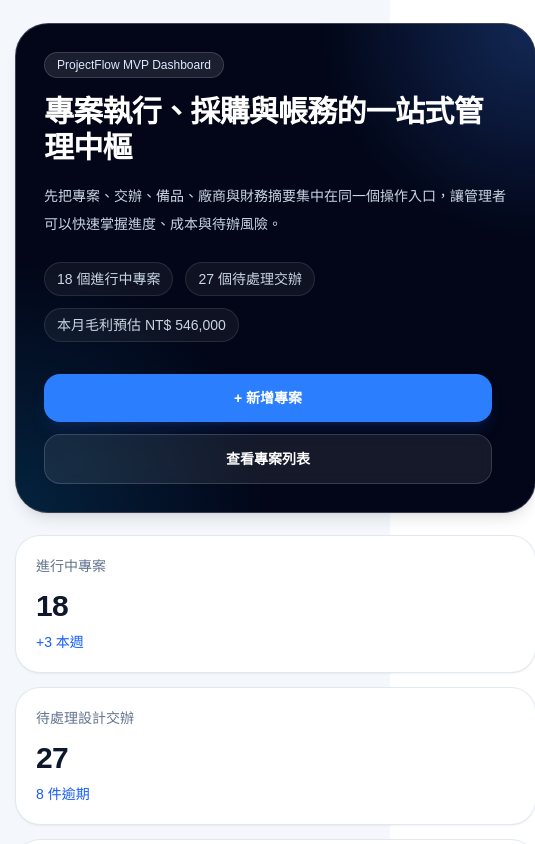
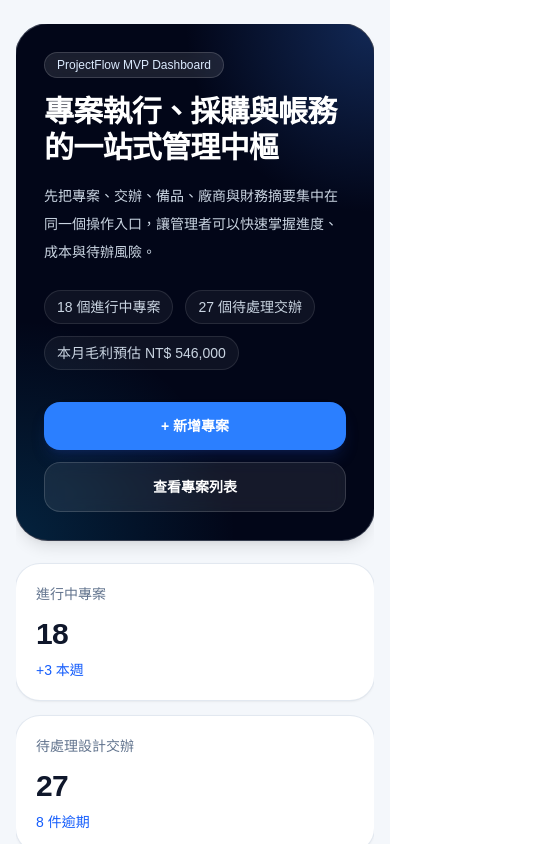
Before and after one commit to willy841/projectflow, a Next.js app in the folder project-mgmt/: page / in a window 390 px wide. Shown: the top 844 px of the page, 535 px wide, since content can reach past the window. Built offline with nearby package versions, Linux system fonts and the light colour scheme.

Commit message:
fix: keep project detail content from blocking sidebar

```diff
--- a/project-mgmt/src/components/app-shell.tsx
+++ b/project-mgmt/src/components/app-shell.tsx
@@ -24,8 +24,8 @@ export function AppShell({
 }) {
   return (
     <main className="min-h-screen bg-[#f4f7fb] text-slate-900">
-      <div className="mx-auto flex min-h-screen w-full max-w-[1600px] gap-5 px-4 py-6 lg:px-6 xl:px-8">
-        <aside className="hidden w-56 shrink-0 rounded-3xl bg-slate-950 p-6 text-white lg:block xl:w-60">
+      <div className="mx-auto flex min-h-screen w-full max-w-[1600px] gap-5 overflow-x-hidden px-4 py-6 lg:px-6 xl:px-8">
+        <aside className="relative z-20 hidden w-56 shrink-0 rounded-3xl bg-slate-950 p-6 text-white lg:block xl:w-60">
           <div className="mb-8">
             <p className="text-sm text-slate-400">專案主控台</p>
             <h1 className="mt-2 text-2xl font-semibold">專案營運管理系統</h1>
@@ -65,7 +65,7 @@ export function AppShell({
           </nav>
         </aside>
 
-        <section className="flex-1 space-y-6">{children}</section>
+        <section className="min-w-0 flex-1 space-y-6 overflow-x-hidden">{children}</section>
       </div>
     </main>
   );
```
